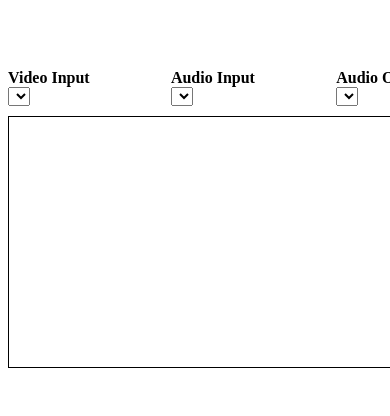
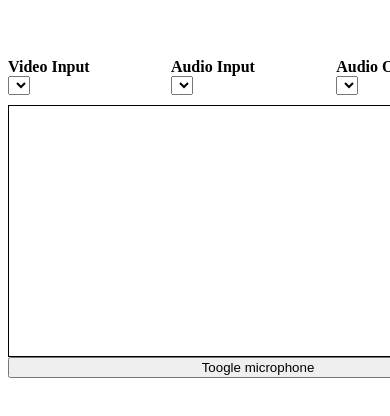
Before and after one commit to dteixeira1299/video-chat, a React (Create React App) app in the folder client/: page /call in a window 390 px wide. Shown: the part 204-620 px from the top of the page. Built offline with nearby package versions, Linux system fonts and the light colour scheme.

Commit message:
Implemented microphone mute feature

```diff
--- a/client/src/pages/Call.page.tsx
+++ b/client/src/pages/Call.page.tsx
@@ -9,6 +9,7 @@ interface CallPageModel {
   videoInputs: SelectOption[];
   audioInputs: SelectOption[];
   audioOutputs: SelectOption[];
+  stream?: MediaStream;
 }
 
 export class CallPage extends Component<{}, CallPageModel> {
@@ -50,10 +51,19 @@ export class CallPage extends Component<{}, CallPageModel> {
     await this.startUserMedia();
   };
 
+  private toogleMicrophone = (): void => {
+    if (this.state.stream) {
+      this.state.stream
+        .getAudioTracks()
+        .forEach(track => (track.enabled = !track.enabled));
+    }
+  };
+
   private async startUserMedia(): Promise<void> {
     const mediaStream = await this.getUserMedia();
 
     if (this.videoRef.current) {
+      this.setState({ stream: mediaStream });
       this.videoRef.current.srcObject = mediaStream;
     }
   }
@@ -148,6 +158,7 @@ export class CallPage extends Component<{}, CallPageModel> {
           playsInline
           autoPlay
         ></video>
+        <button onClick={this.toogleMicrophone}>Toogle microphone</button>
       </div>
     );
   }
```
